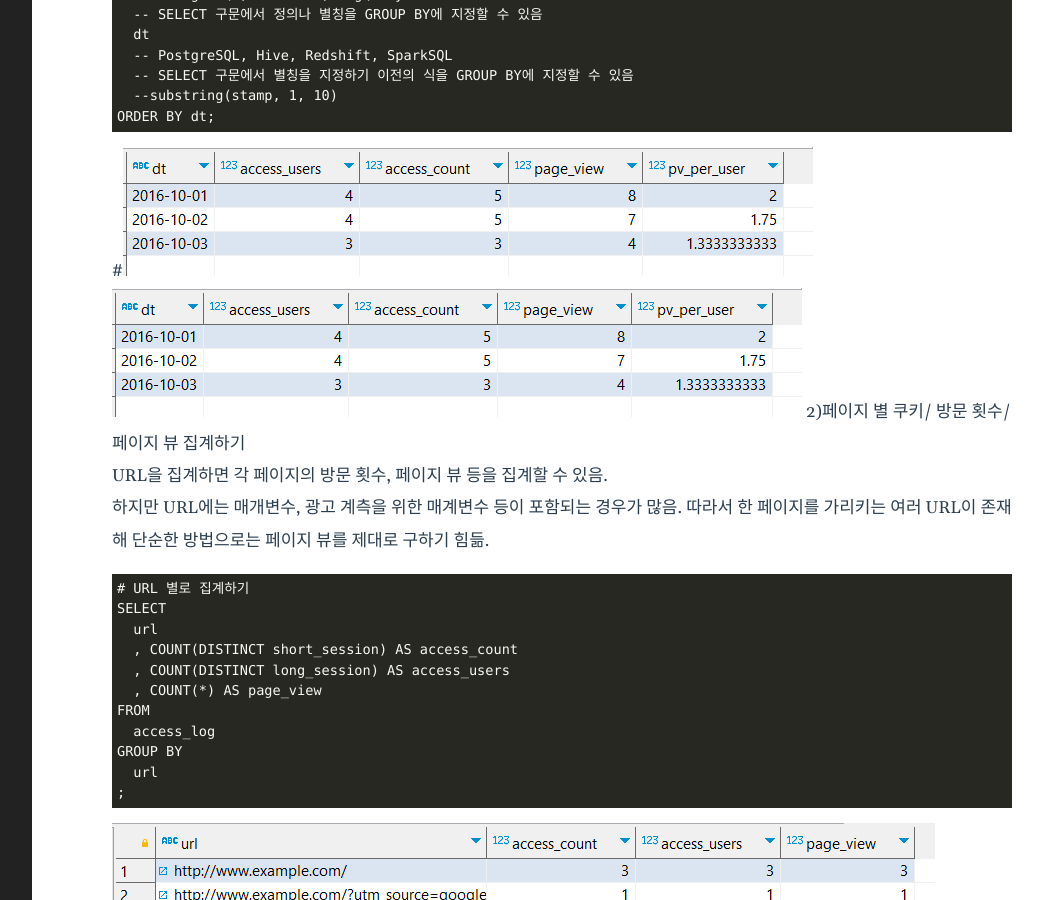
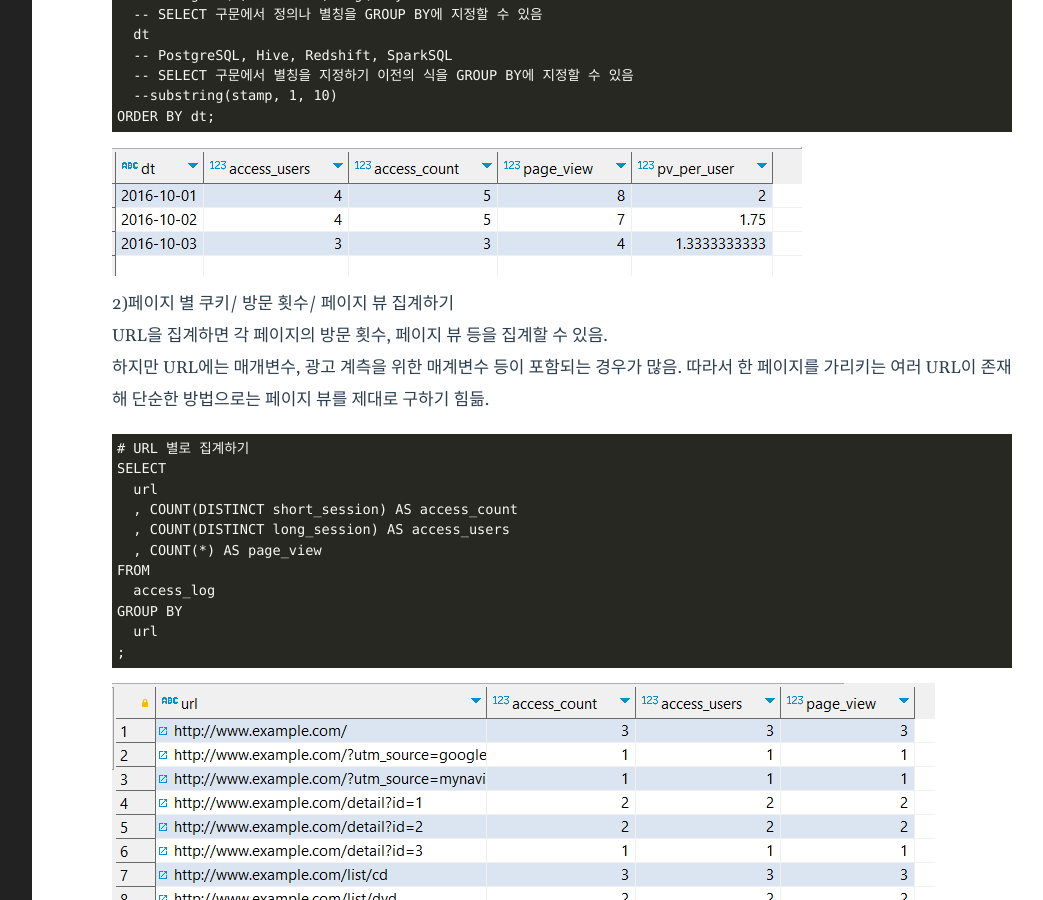
Before and after one commit to shina1221/shina1221.github.io, a Jekyll site: the page built from _posts/도서/데이터 분석을 위한 SQL 레시피/2023-05-01-데이터 분석을 위한 SQL 레시피_6강.md, in a window 1280 px wide and 900 px high, scrolled down 1318 px. Shown: the whole window, without its empty margins (188-1231 px from the left). Built offline with Jekyll 4.4.1, drawn with Linux system fonts in a browser that asks for light colours.

Commit message:
Update 2023-05-01-데이터 분석을 위한 SQL 레시피_6강.md

````diff
--- a/_posts/도서/데이터 분석을 위한 SQL 레시피/2023-05-01-데이터 분석을 위한 SQL 레시피_6강.md
+++ b/_posts/도서/데이터 분석을 위한 SQL 레시피/2023-05-01-데이터 분석을 위한 SQL 레시피_6강.md
@@ -62,8 +62,8 @@ GROUP BY
   --substring(stamp, 1, 10)
 ORDER BY dt;
 ```
-#![14-1 결과](https://github.com/shina1221/shina1221.github.io/blob/main/_posts/%EC%9D%B4%EB%AF%B8%EC%A7%80/14-1.PNG)
-![](https://github.com/shina1221/shina1221.github.io/blob/main/_posts/%EC%9D%B4%EB%AF%B8%EC%A7%80/14-1.PNG)
+![결과1](https://github.com/shina1221/shina1221.github.io/blob/main/_posts/%EC%9D%B4%EB%AF%B8%EC%A7%80/14-1.PNG)
+
 2)페이지 별 쿠키/ 방문 횟수/ 페이지 뷰 집계하기
 URL을 집계하면 각 페이지의 방문 횟수, 페이지 뷰 등을 집계할 수 있음.
 하지만 URL에는 매개변수, 광고 계측을 위한 매계변수 등이 포함되는 경우가 많음.
````
